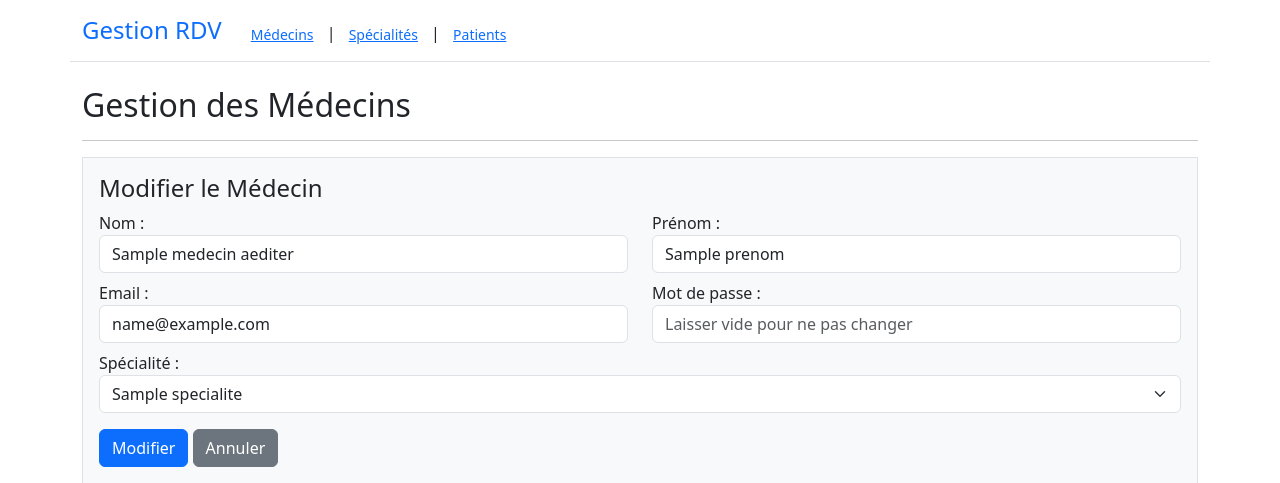
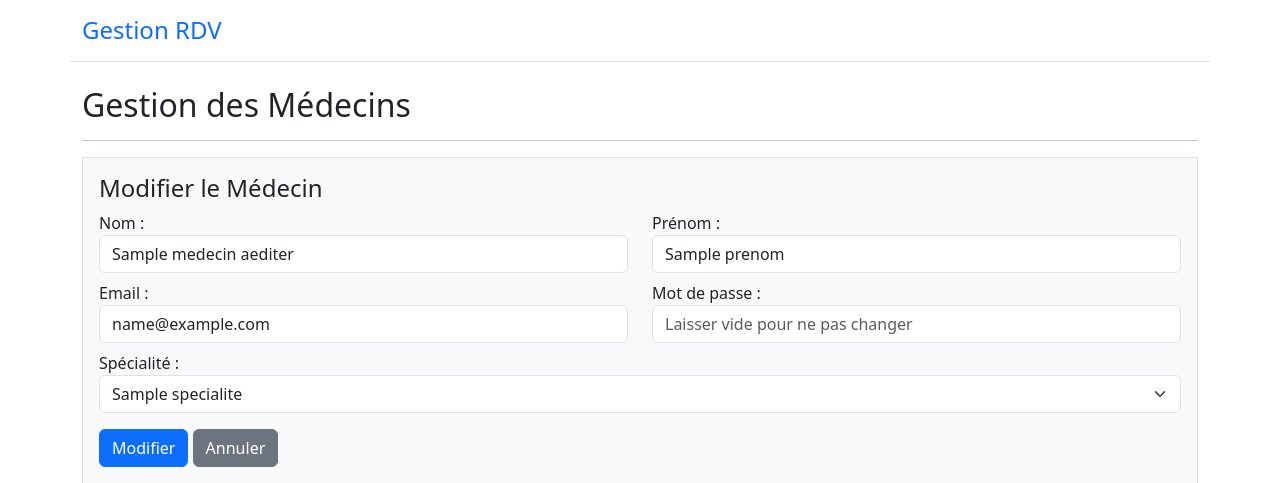
Before and after one commit to Ayoub-tech-bot/Gestion-Rendez-Vous, a Java web app: template src/main/webapp/WEB-INF/views/admin/medecins.jsp in a window 1280 px wide. Shown: the top 483 px of the page. Run offline with Tomcat 11, a stand-in JSP engine, Linux system fonts and the light colour scheme; the template is opened without the code that fills it: most values are stand-ins (such as "Sample title", 1, 10 or a date in 2020).

Commit message:
feat(view): make navbar links dynamic based on user role

```diff
--- a/src/main/webapp/WEB-INF/views/common/navbar.jsp
+++ b/src/main/webapp/WEB-INF/views/common/navbar.jsp
@@ -5,9 +5,20 @@
     <div class="d-flex justify-content-between align-items-center">
         <div>
             <h4 class="d-inline-block me-3 text-primary">Gestion RDV</h4>
-            <a href="${pageContext.request.contextPath}/admin/medecins" class="btn btn-sm btn-link">Médecins</a> |
-            <a href="${pageContext.request.contextPath}/admin/specialites" class="btn btn-sm btn-link">Spécialités</a> |
-            <a href="${pageContext.request.contextPath}/admin/patients" class="btn btn-sm btn-link">Patients</a>
+            <c:choose>
+                <c:when test="${sessionScope.user.role == 'ADMINISTRATEUR'}">
+                    <a href="${pageContext.request.contextPath}/admin/medecins" class="btn btn-sm btn-link">Médecins</a> |
+                    <a href="${pageContext.request.contextPath}/admin/specialites" class="btn btn-sm btn-link">Spécialités</a> |
+                    <a href="${pageContext.request.contextPath}/admin/patients" class="btn btn-sm btn-link">Patients</a> |
+                    <a href="${pageContext.request.contextPath}/admin/rendez-vous" class="btn btn-sm btn-link">Rendez-Vous</a>
+                </c:when>
+                <c:when test="${sessionScope.user.role == 'MEDICINE'}">
+                    <a href="${pageContext.request.contextPath}/medecin/rendez-vous" class="btn btn-sm btn-link">Mon Agenda & Demandes</a>
+                </c:when>
+                <c:when test="${sessionScope.user.role == 'PATIENT'}">
+                    <a href="${pageContext.request.contextPath}/patient/rendez-vous" class="btn btn-sm btn-link">Mes Rendez-Vous</a>
+                </c:when>
+            </c:choose>
         </div>
         <div>
             <c:if test="${not empty sessionScope.user}">
```
